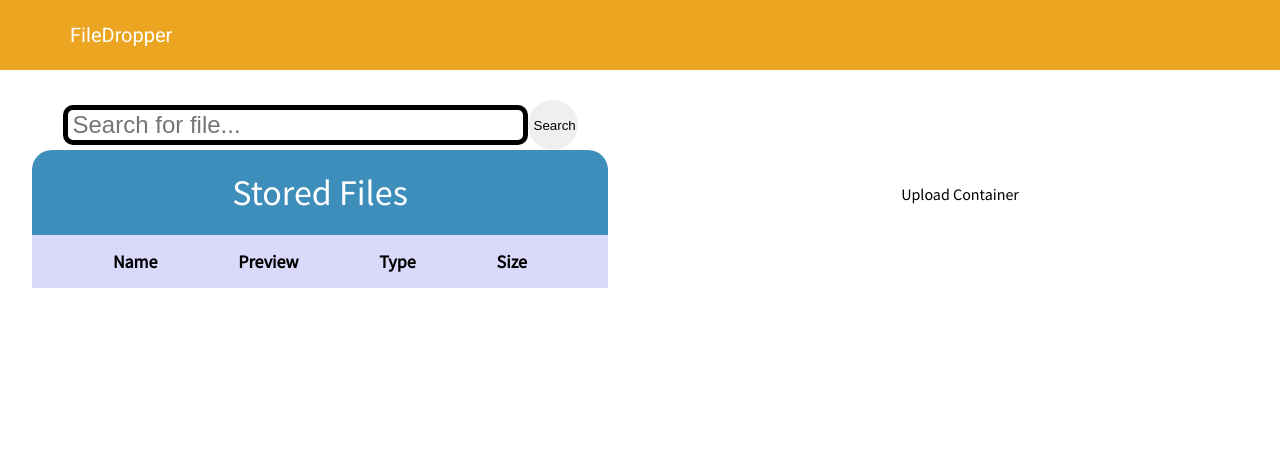
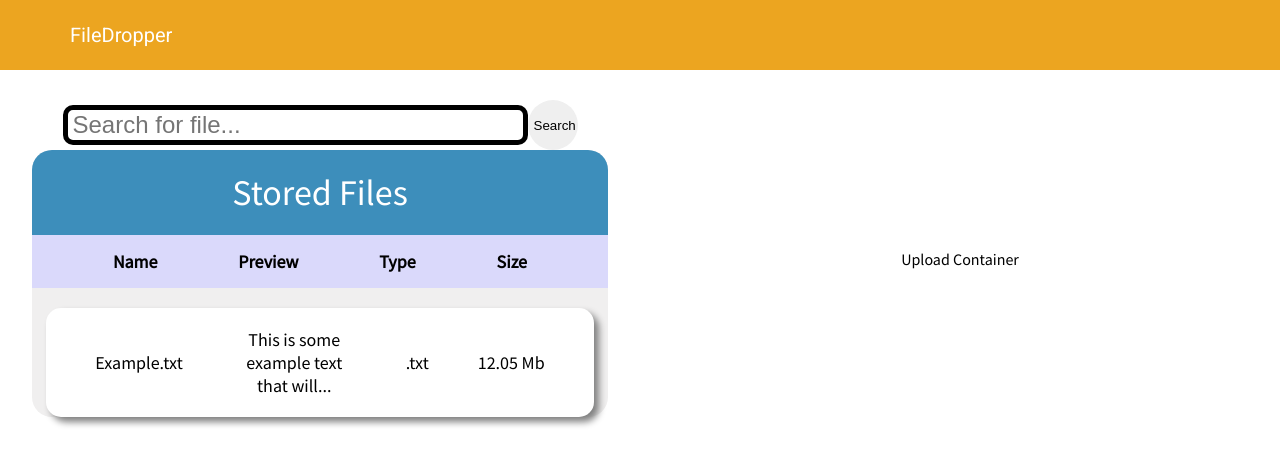
Before and after one commit to snekplex/FileDropper, a React (Create React App) app: page / in a window 1280 px wide. Shown: the top 466 px of the page. Built offline with nearby package versions, Linux system fonts and the light colour scheme.

Commit message:
Basic styling for FilesTable

```diff
--- a/src/components/Files/FilesTable.js
+++ b/src/components/Files/FilesTable.js
@@ -1,6 +1,8 @@
 import React from 'react';
 
 import '../../scss/Files/FilesTable.scss';
+
+import TableRow from './TableRow';
 
 function FilesTable () {
   return (
@@ -14,6 +16,9 @@ function FilesTable () {
         <span>Type</span>
         <span>Size</span>
       </div>
+      <div className="table-row-data">
+        <TableRow/>
+      </div>
     </div>
   )
 }
--- /dev/null
+++ b/src/components/Files/TableRow.js
@@ -0,0 +1,22 @@
+import React from 'react';
+
+function TableRow () {
+  return (
+    <div className="table-row">
+      <div className="file-name">
+        Example.txt
+      </div>
+      <div className="file-preview">
+        This is some example text that will...
+      </div>
+      <div className="file-type">
+        .txt
+      </div>
+      <div className="file-size">
+        12.05 Mb
+      </div>
+    </div>
+  )
+}
+
+export default TableRow;
--- a/src/scss/Files/FilesTable.scss
+++ b/src/scss/Files/FilesTable.scss
@@ -5,6 +5,8 @@
     justify-content: center;
     width: 90%;
     height: 100%;
+    border-radius: 20px;
+    background: #f0efef;
 
     .table-header {
         display: flex;
@@ -30,5 +32,36 @@
         font-weight: 700;
         background: #DAD9FB;
         padding: 15px 0;
+        margin-bottom: 20px;
+    }
+
+    .table-row-data {
+        display: flex;
+        flex-direction: column;
+        align-items: center;
+        width: 100%;
+        height: 100%;
+
+        .table-row {
+            display: flex;
+            align-items: center;
+            justify-content: space-evenly;
+            width: 95%;
+            height: 100%;
+            font-size: 18px;
+            padding: 20px 0px;
+            border-radius: 15px;
+            background: #ffffff;
+            box-shadow: 5px 5px 7px gray;
+
+            .file-preview {
+                display: flex;
+                align-items: center;
+                justify-content: center;
+                text-align: center;
+                width: 125px;
+                height: 100%;
+            }
+        }
     }
 }
```
